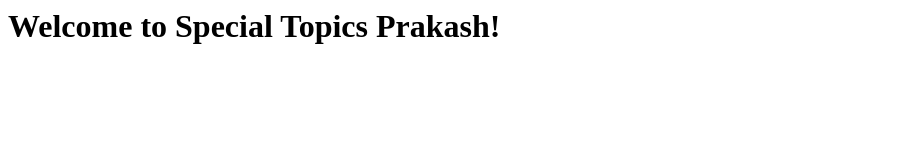
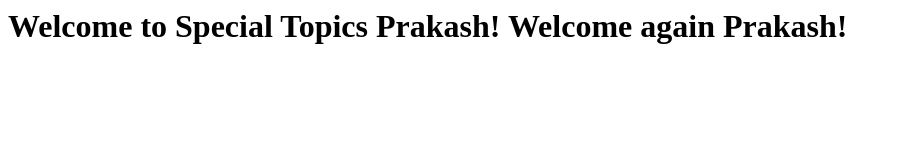
Before and after one commit to pparasuram/docker-lab1, a plain HTML site: page www/index.html in a window 1280 px wide. Shown: the whole page, without its empty margins (0-898 px from the left). Drawn offline with Linux system fonts and the light colour scheme.

Commit message:
lab1 working version

```diff
--- a/www/index.html
+++ b/www/index.html
@@ -1,5 +1,5 @@
 <html>
 <body>
-<h1> Welcome to Special Topics Prakash!</h1>
-</body>
+<h1> Welcome to Special Topics Prakash! Welcome again Prakash!</h1>
+<body>
 </html>
```
Also changed, not shown: 1 other file.
